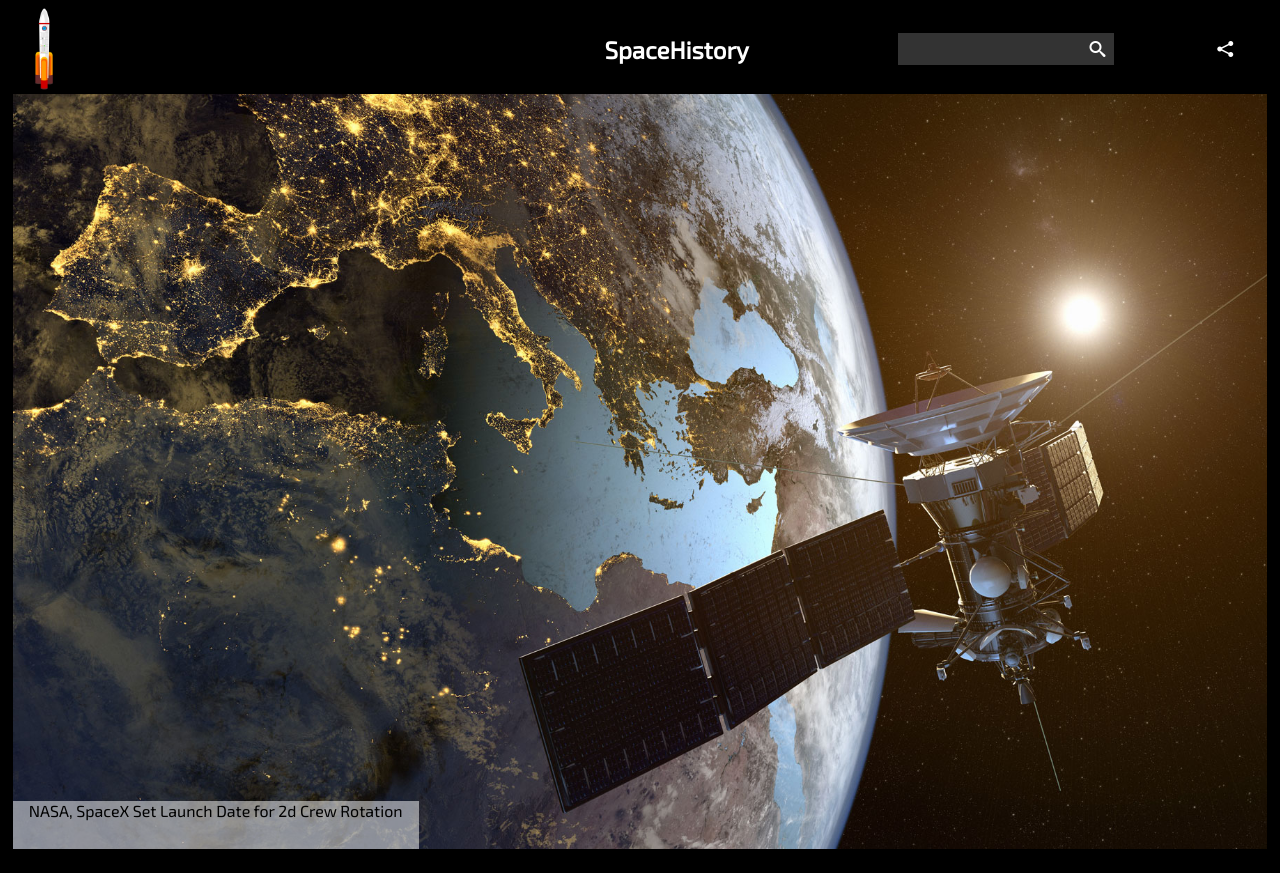
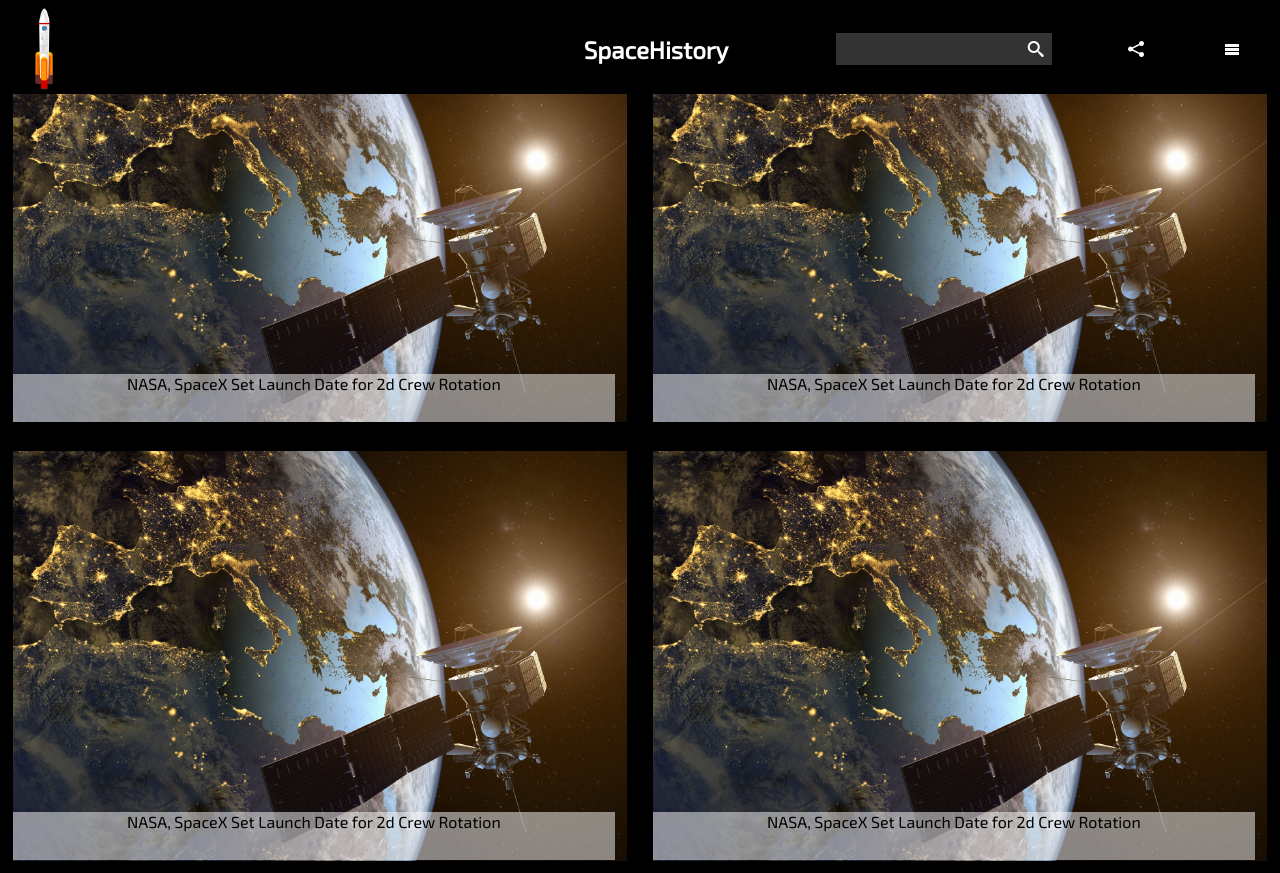
Before and after one commit to pipelan/primer-proyecto, a plain HTML site: page index.html in a window 1280 px wide. Shown: the top 873 px of the page. Drawn offline with Linux system fonts and the light colour scheme; files whose address does not match are found by name; a web font is replaced by a local one.

Commit message:
Arreglando un bug del hamburgermenu

```diff
--- a/estilos/ipad.css
+++ b/estilos/ipad.css
@@ -6,16 +6,26 @@
 }
 .header-menu-main{
     max-height: 100%;
-    grid-template-columns: 1.5fr 1.5fr 0.5fr;
+    grid-template-columns: 1.5fr 1.5fr 0.5fr 0.5fr;
 }
 /* Poniendo estilos al hamburger menu */
 .menu-list{
-    display: none;
+    display: initial;
+     right: -960px;
 }
 .cont-menu{
-    display: none;
+    display: initial;
 }
+
 /*fin estilos al hamburger menu */
+/* Poniendo estilos a la secció stories */
+.stories{
+    height: auto;
+    display: grid;
+    grid-template-rows: repeat(6, 1fr);
+    grid-template-columns: 1fr 1fr;
+
+}
 
 /* estilos a los iconos*/
 .icon--header{
--- a/estilos/mobile.css
+++ b/estilos/mobile.css
@@ -108,7 +108,7 @@ body{
 .menu-list{
   display: block;
   position: absolute;
-  right: -360px;
+  right: -960px;
   top: 2.6em;
   width: 100%;
   margin-top: 1.4em;
@@ -170,9 +170,9 @@ body{
 }
 .stories--story__description{
     position: absolute;
-    color:black;
+    color: black;
     height: 3em;
-    max-width: inherit;
+    width: 96%;
     bottom: 0.6em;
     z-index: 2;
     padding: 0 1em;
```
